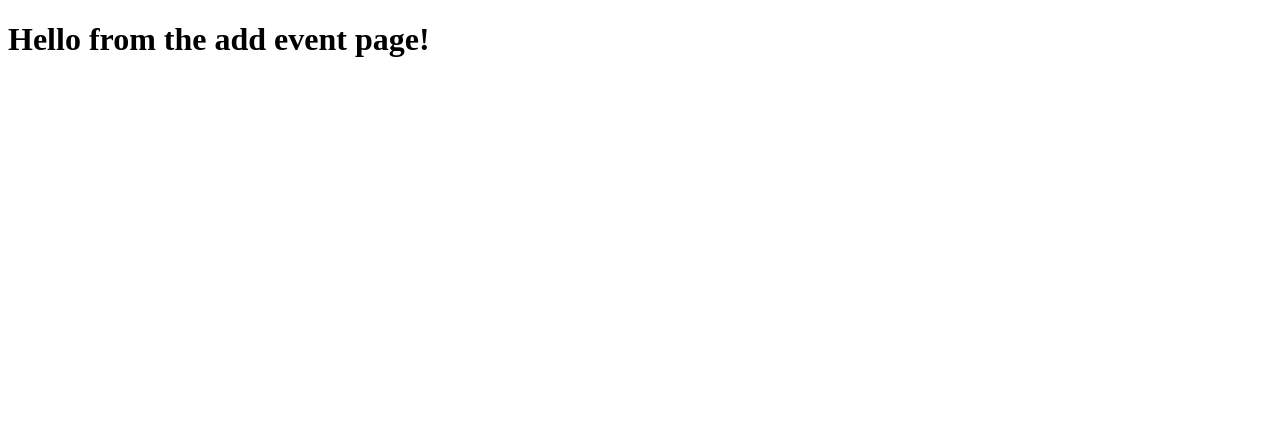
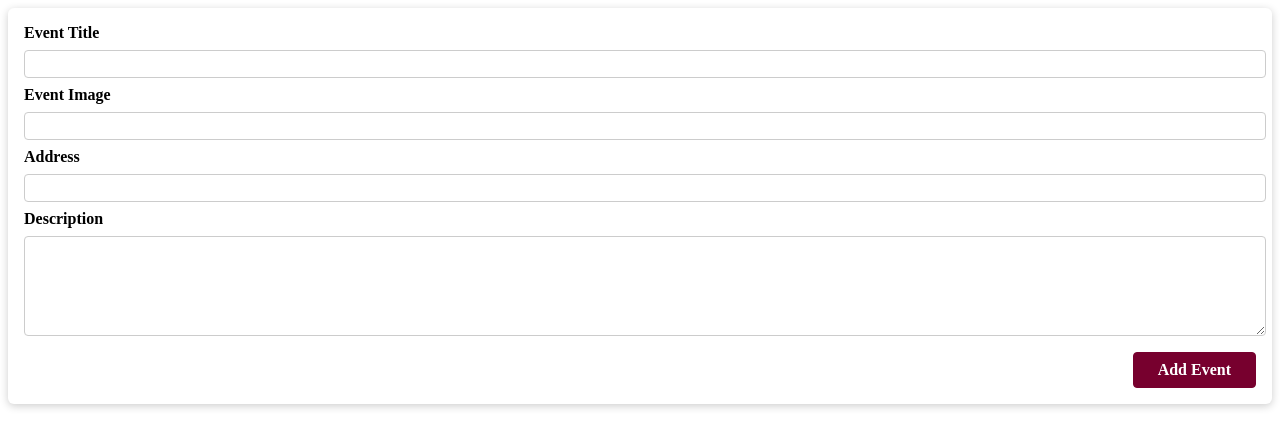
Before and after one commit to Bmartinm1/test-app, a Next.js app: page /test/admin/addEvent in a window 1280 px wide. Shown: the top 448 px of the page. Built offline with nearby package versions, Linux system fonts and the light colour scheme.

Commit message:
added event form

```diff
--- a/pages/[userId]/admin/addEvent.js
+++ b/pages/[userId]/admin/addEvent.js
@@ -1,9 +1,11 @@
+import NewEventForm from '../../../components/events/NewEventForm'
+
 const addEventPage = () => {
-	return (
-		<div>
-			<h1>Hello from the add event page!</h1>
-		</div>
-	);
+  function addEventHandler(enteredEventData) {
+    console.log(enteredEventData)
+  }
+
+  return <NewEventForm onAddEvent={addEventHandler} />
 };
 
 export default addEventPage;
```
